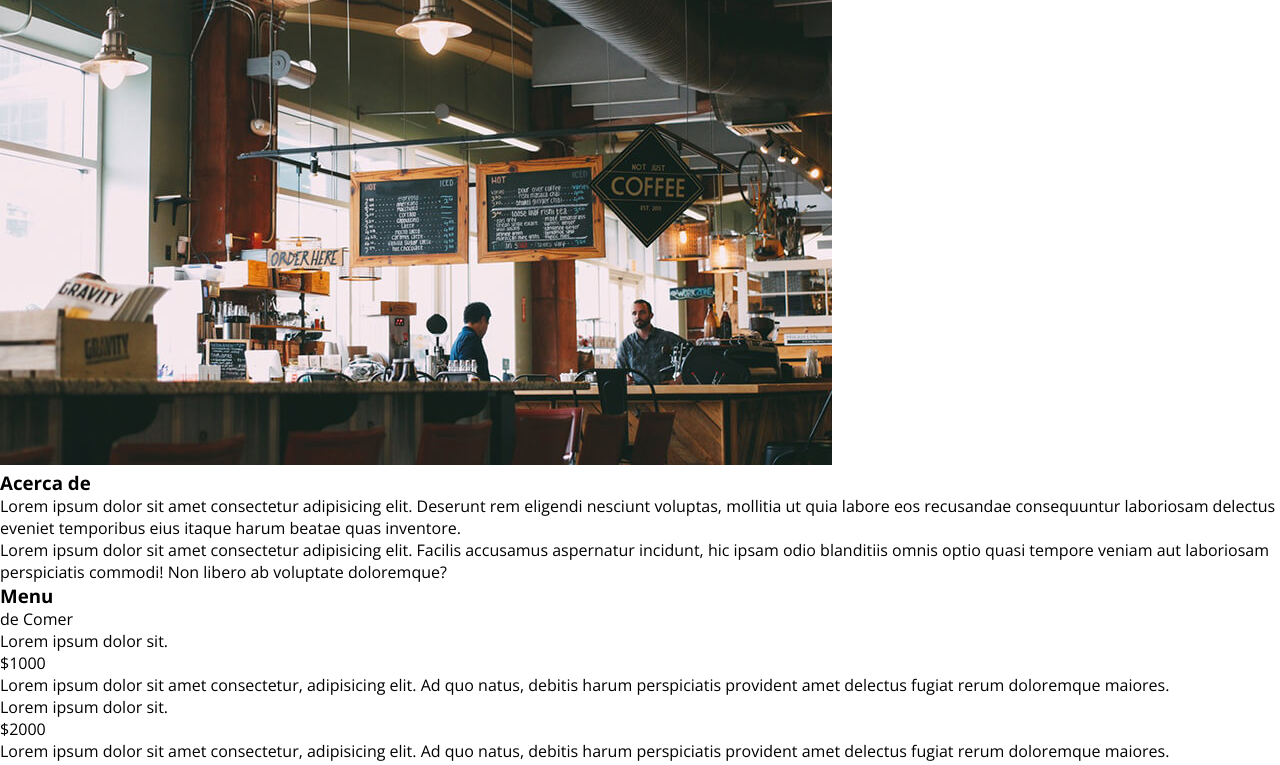
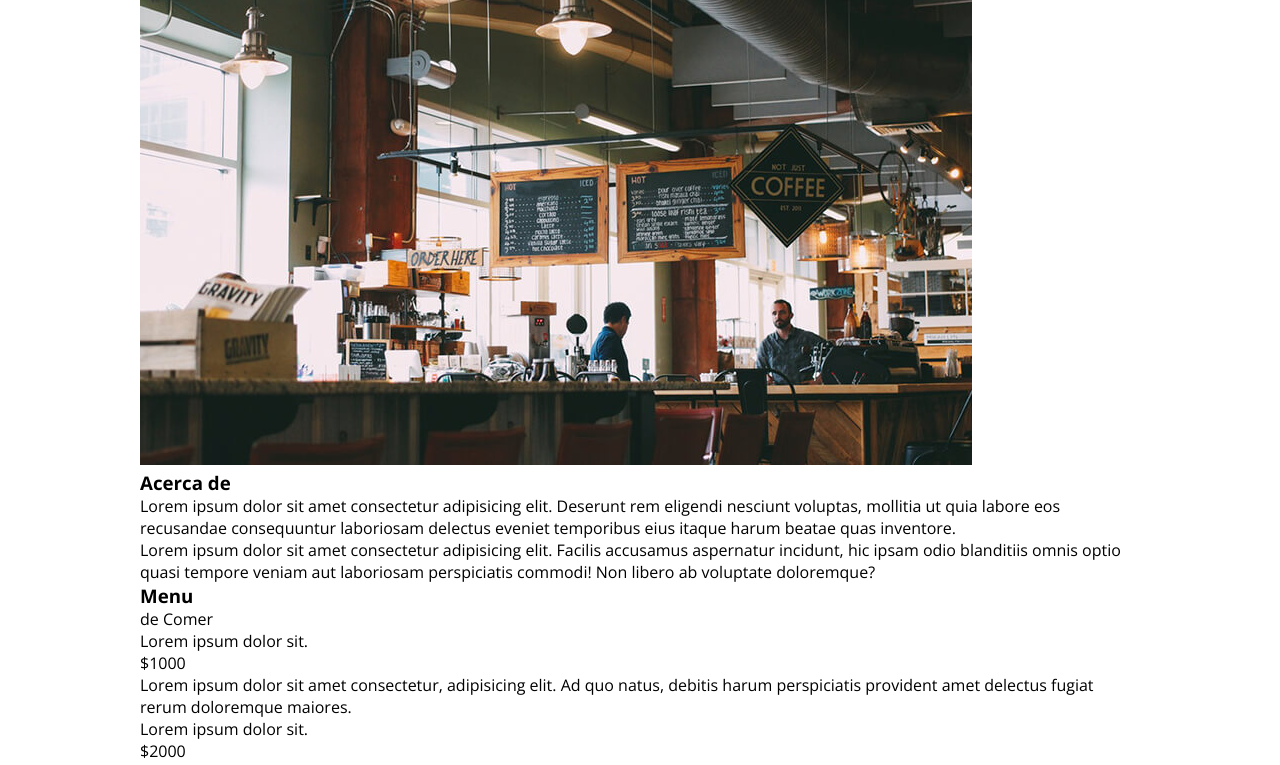
Before and after one commit to xzhexo/caffetime_jquery, a plain HTML site: page index.html in a window 1280 px wide. Shown: the part 93-858 px from the top of the page. Drawn offline with nearby package versions, Linux system fonts and the light colour scheme.

Commit message:
css .contenedor

```diff
--- a/css/styles.css
+++ b/css/styles.css
@@ -10,3 +10,10 @@ body{
   font-family: 'Open Sans', Arial, Helvetica, sans-serif ;
   font-size: 16px;
 }
+
+.contenedor {
+  width: 90%;  /* recordar ++ el % siempre se utiliza como medida relativa, en este caso se utilizara el 90% del body (su contenedor padre)  ++ */
+  max-width: 1000px; /* limita el tamaño maximo del contenedor */
+  margin: auto; /* margenes calculados automaticamente permitiendo que se centre el contenido*/
+  overflow: hidden ;
+}
```
